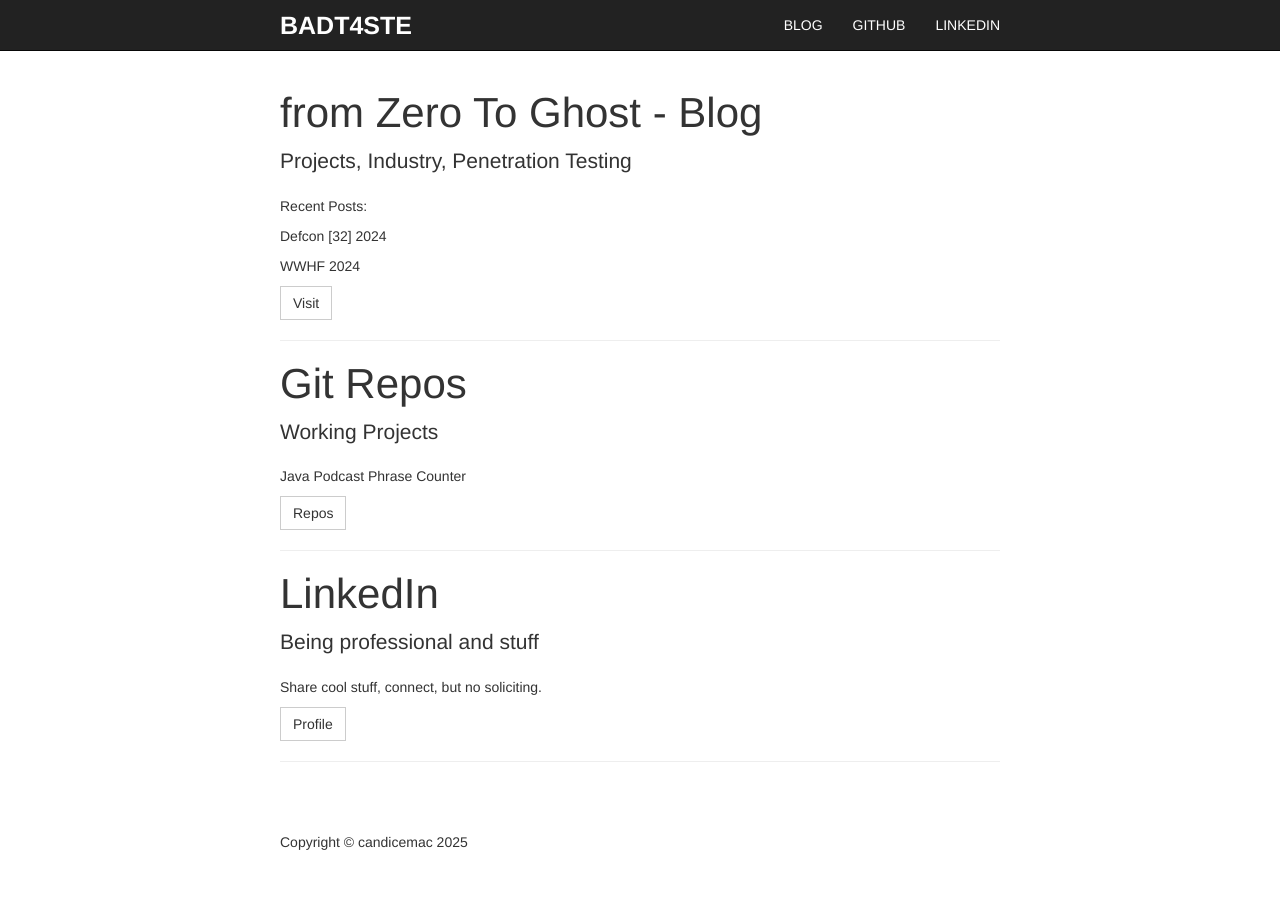
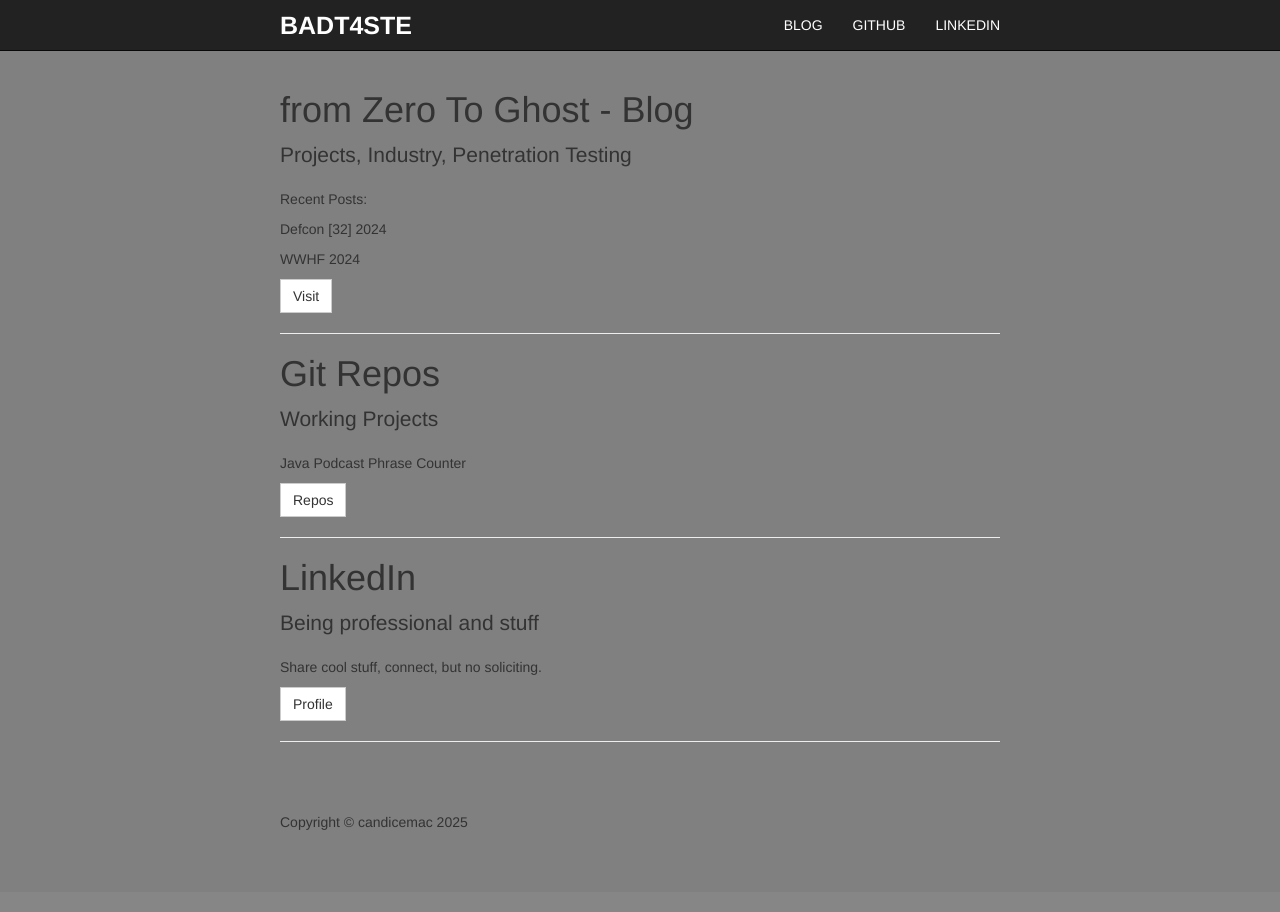
Before and after one commit to badt4ste/badt4ste.github.io, a PHP site: page / in a window 1280 px wide. After the commit the page ends 830 px from the top, so only its background shows below. Run offline with PHP 8.4, Linux system fonts and the light colour scheme.

Commit message:
Update simple-blog-template.css

```diff
--- a/css/simple-blog-template.css
+++ b/css/simple-blog-template.css
@@ -5,7 +5,8 @@
  */
 
 body {
-    padding-top: 70px; /* Required padding for .navbar-fixed-top. Remove if using .navbar-static-top. Change if height of navigation changes. */
+    padding-top: 70px;
+    background-color: gray;/* Required padding for .navbar-fixed-top. Remove if using .navbar-static-top. Change if height of navigation changes. */
 }
 
 footer {
@@ -35,7 +36,7 @@ nav {
 
 /* Posts */
 .post-title {
-    font-size: 3em;
+    font-size: 36px;
 }
 
 .post-title a {
```
